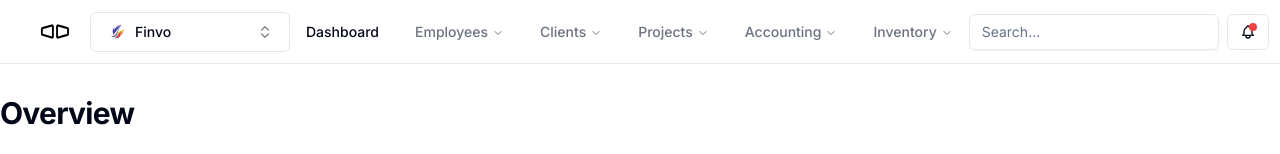
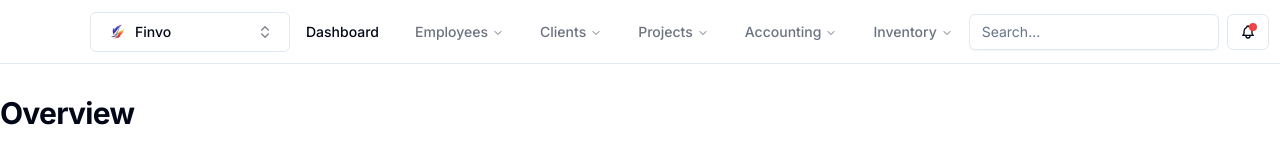
Before and after one commit to OntaxAT/ontax-web-client, a Next.js app: page /dash in a window 1280 px wide. Shown: the top 154 px of the page. Built offline with nearby package versions, Linux system fonts and the light colour scheme.

Commit message:
fix(branding): Correct faulty brand variant determination

```diff
--- a/components/icons/Ontax.tsx
+++ b/components/icons/Ontax.tsx
@@ -21,7 +21,7 @@ const Ontax: FC<Omit<ImageProps, 'src' | 'alt'> & { variant?: 'light' | 'dark' }
   if (imgVariant === 'dark') {
     return (
       <Image
-        src="/ontax_logo_transparent_white.svg"
+        src="/ontax_logo_transparent.svg"
         alt="Ontax branding"
         width={width}
         height={height}
@@ -32,7 +32,7 @@ const Ontax: FC<Omit<ImageProps, 'src' | 'alt'> & { variant?: 'light' | 'dark' }
 
   return (
     <Image
-      src="/ontax_logo_transparent.svg"
+      src="/ontax_logo_transparent_white.svg"
       alt="Ontax branding"
       width={width}
       height={height}
```
